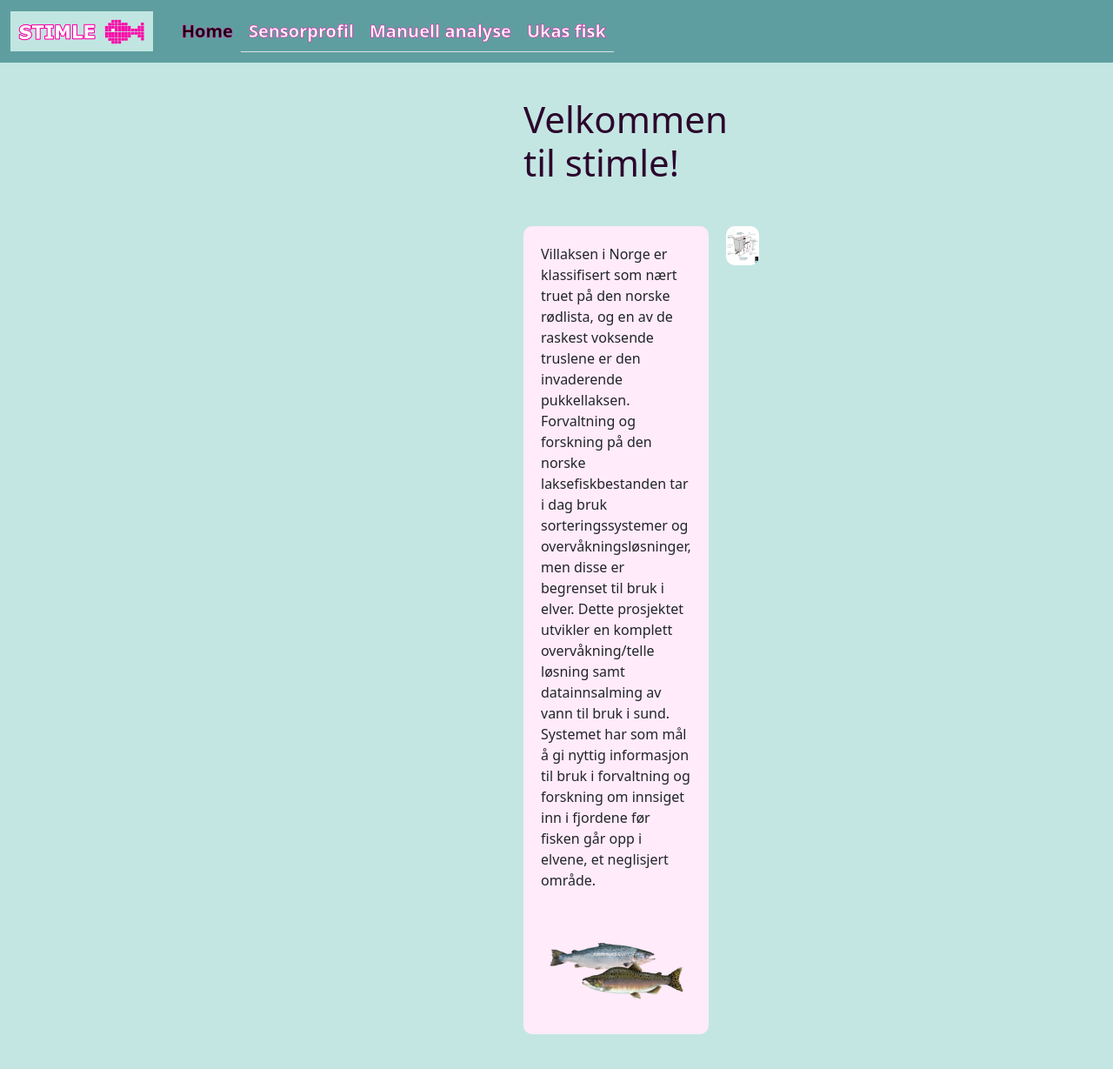
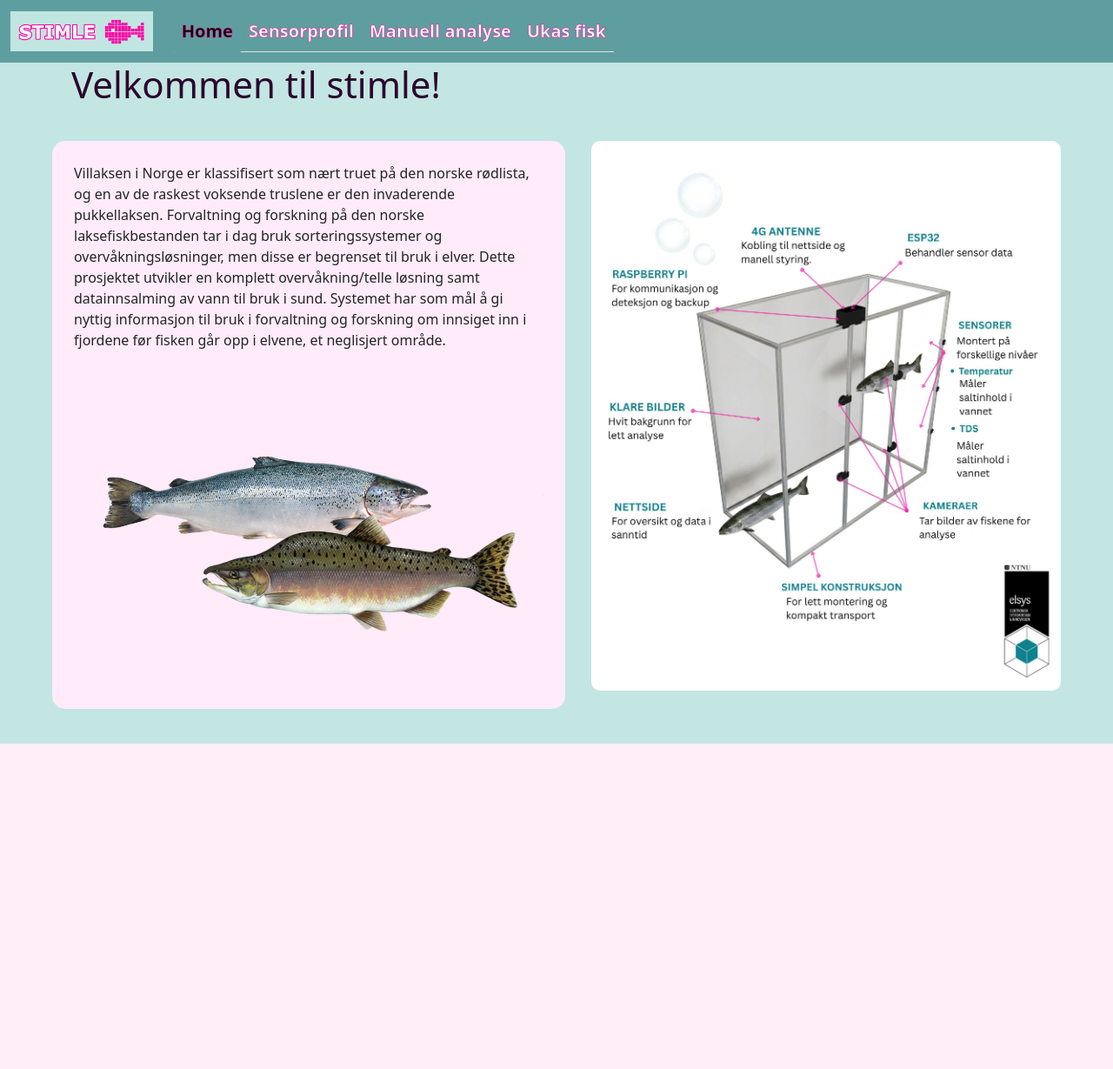
Before and after one commit to Elsys-Gruppe-1/ServerSide, a Flask app: page / in a window 1280 px wide. Shown: the whole page at 87% size. After the commit the page ends 855 px from the top, so only its background shows below. Run offline with Flask 3, Linux system fonts and the light colour scheme.

Commit message:
prøver å fikse hjemmesiden

```diff
--- a/app/static/style.css
+++ b/app/static/style.css
@@ -35,27 +35,28 @@ h3 {
     border-radius: 12px;
 }
 
-.container {
+.home-container {
     display: flex;
-    align-items: stretch;
-    gap: 20px;
-    max-width: 100px;
+    align-items: flex-start;
+    gap: 30px;
+    max-width: 1200px;
     margin: 40px auto;
+    padding: 0 20px;
 }
 
 
 .text-box {
     flex: 1;
     background-color: #FFEBF9;
-    padding: 20px;
-    border-radius: 10px;
+    padding: 25px;
+    border-radius: 15px;
 }
 
 
-.container img {
+.home-container  > img {
     flex: 1;
-    width: 50%;
-    height: 50%;
+    width: 45%;
+    height: auto;
     object-fit: contain;
     border-radius: 10px;
 }
--- a/app/templates/home.html
+++ b/app/templates/home.html
@@ -18,7 +18,7 @@
 
 
 
-<div class="container">
+<div class="home-container">
     <div class="text-box">
         <p>
             Villaksen i Norge er klassifisert som nært truet på den norske rødlista,
```
